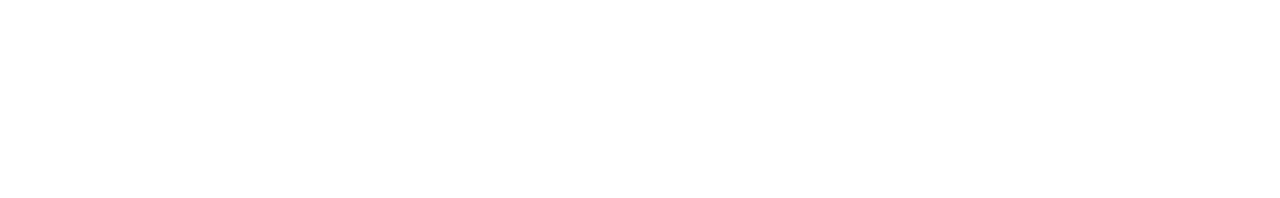
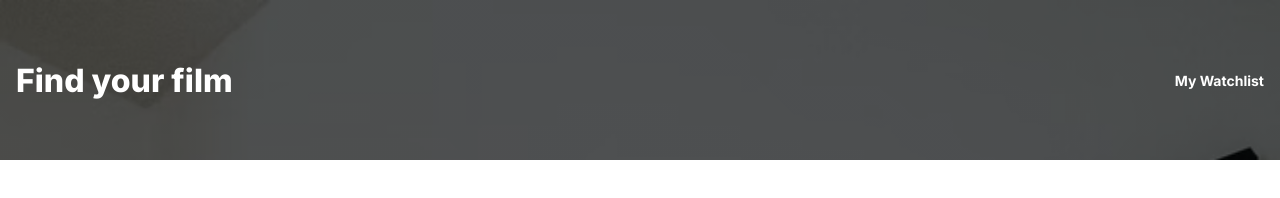
Before and after one commit to SGM-dev/movie-watchlist, a website built with Vite: page index.html in a window 1280 px wide. Built offline with nearby package versions, Linux system fonts and the light colour scheme.

Commit message:
style header

```diff
--- a/index.html
+++ b/index.html
@@ -4,14 +4,24 @@
     <meta charset="UTF-8" />
     <link rel="icon" type="image/svg+xml" href="./vite.svg" />
     <link rel="stylesheet" href="./style.css" />
+    <link rel="preconnect" href="https://fonts.googleapis.com" />
+    <link rel="preconnect" href="https://fonts.gstatic.com" crossorigin />
+    <link
+      href="https://fonts.googleapis.com/css2?family=Inter:wght@500;700;800&display=swap"
+      rel="stylesheet"
+    />
     <meta name="viewport" content="width=device-width, initial-scale=1.0" />
+
     <title>Movie Watchlist</title>
   </head>
   <body>
-    <div class="container">
-      <header></header>
-      <main></main>
-    </div>
+    <header>
+      <nav>
+        <h1 class="title">Find your film</h1>
+        <a class="link" href="/pages/watchlist.html">My Watchlist</a>
+      </nav>
+    </header>
+    <main></main>
     <script type="module" src="./main.js"></script>
   </body>
 </html>
--- a/style.css
+++ b/style.css
@@ -7,4 +7,38 @@
 body {
   display: flex;
   align-items: center;
+  font-family: "Inter", sans-serif;
 }
+
+header {
+  background: linear-gradient(rgba(0, 0, 0, 0.6), rgba(0, 0, 0, 0.6)),
+    url(/public/header.png);
+  width: 100vw;
+  height: 20vh;
+  margin: 0 auto;
+  background-repeat: no-repeat;
+  background-size: cover;
+  display: flex;
+  align-items: center;
+}
+
+nav {
+  color: #fff;
+  display: flex;
+  align-items: center;
+  justify-content: space-between;
+  padding: 0 1em;
+  width: 100%;
+}
+
+nav h1 {
+  font-size: 2rem;
+  font-weight: 800;
+}
+
+nav a {
+  text-decoration: none;
+  color: #fff;
+  font-size: 0.875rem;
+  font-weight: 700;
+}
```
